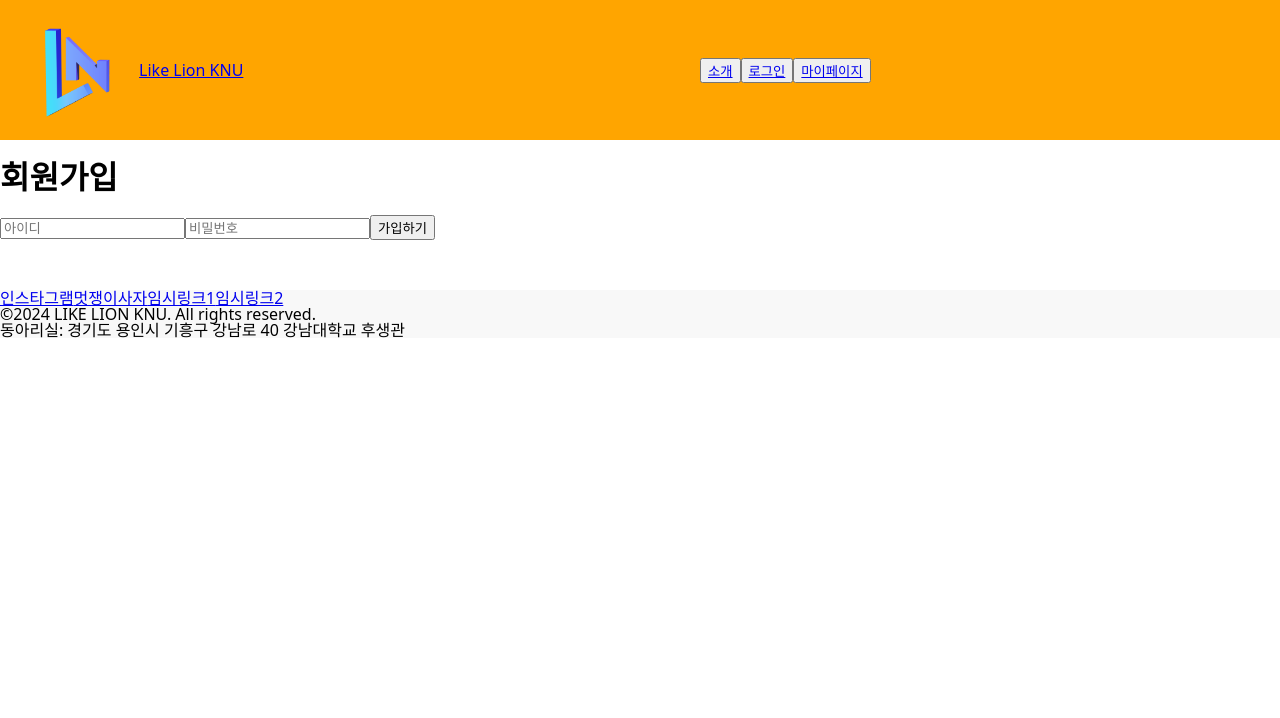
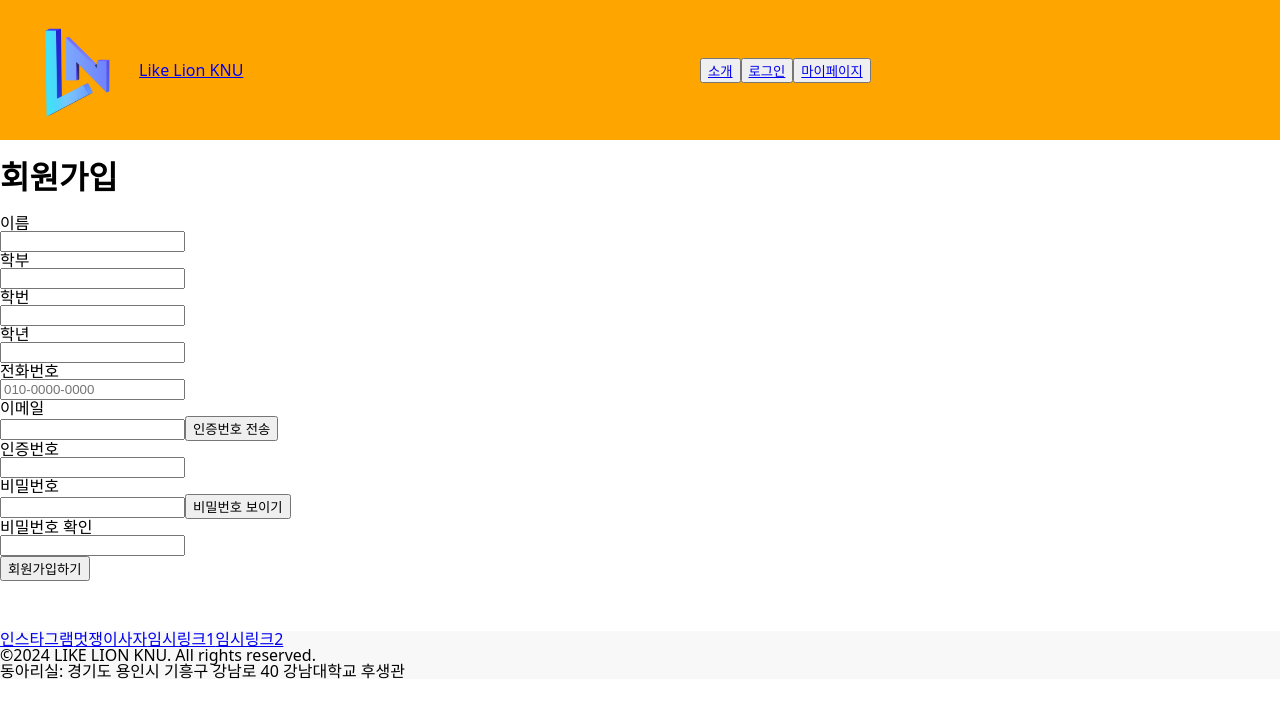
Before and after one commit to likelionknu/Likelion13-FE, a React (Vite) app: page /signup in a window 1280 px wide. Shown: the top 718 px of the page. Built offline with nearby package versions, Linux system fonts and the light colour scheme; a web font is replaced by a local one.

Commit message:
로그인,회원가입페이지 임시

```diff
--- a/src/Pages/LoginPage.tsx
+++ b/src/Pages/LoginPage.tsx
@@ -40,14 +40,14 @@ const LoginPage = () => {
               alert('로그인 기능 미구현 - /store/useAuthStore.ts 파일을 확인해봐요')
             }}
           >
-            로그인 할래요
+            로그인
           </button>
           <Link to='/signup'>
-            <button>회원가입 할래요</button>
+            <button>회원가입</button>
           </Link>
 
           <br />
-          <button onClick={handleTestLogin}>테스트로그인 할래요</button>
+          <button onClick={handleTestLogin}>테스트로그인</button>
         </div>
       )}
     </div>
--- a/src/Pages/MyPage.tsx
+++ b/src/Pages/MyPage.tsx
@@ -1,23 +1,108 @@
+import { useState } from 'react'
+import { useAuthStore } from '../store/useAuthStore'
+
 const MyPage = () => {
+  const [activeTab, setActiveTab] = useState<'edit' | 'result'>('edit')
+
+  const user = useAuthStore((state) => state.user)
+  console.log('user:', user) // user 정보 확인
+
+  const EditTab = () => (
+    <div>
+      <h2>정보 수정</h2>
+      <form>
+        <div>
+          <div>이름</div>
+          <input
+            type='text'
+            name='name'
+            placeholder='이름'
+            autoComplete='name'
+            value={user?.name || ''}
+            readOnly={true} // 수정 불가
+          />
+        </div>
+        <div>
+          <div>학부</div>
+          <input
+            type='text'
+            name='department'
+            placeholder='학부'
+            autoComplete='organization'
+            value={user?.department || ''}
+            readOnly={true} // 수정 불가
+          />
+        </div>
+        <div>
+          <div>학번</div>
+          <input
+            type='text'
+            name='studentId'
+            placeholder='학번'
+            autoComplete='off'
+            value={user?.studentId || ''}
+            readOnly={true} // 수정 불가
+          />
+        </div>
+        <div>
+          <div>학년</div>
+          <input
+            type='text'
+            name='grade'
+            placeholder='학년'
+            autoComplete='off'
+            value={user?.grade || ''}
+            readOnly={true} // 수정 불가
+          />
+        </div>
+        <div>
+          <div>전화번호</div>
+          <input
+            type='tel'
+            name='phone'
+            placeholder='01000000000'
+            maxLength={11}
+            autoComplete='tel'
+          />
+        </div>
+        <div>
+          <div>이메일</div>
+          <input
+            type='email'
+            name='email'
+            placeholder='이메일'
+            autoComplete='email'
+            value={user?.email || ''}
+            readOnly={true} // 수정 불가
+          />
+        </div>
+        <div>
+          <div>비밀번호 변경</div>
+        </div>
+        <button type='submit'>저장하기</button>
+      </form>
+    </div>
+  )
+
+  const ResultTab = () => (
+    <div>
+      <h2>지원 결과</h2>
+      <div>
+        <p>합격</p>
+        <p>불합격</p>
+      </div>
+    </div>
+  )
+
   return (
     <div>
       <h1>마이페이지</h1>
-      <form>
-        <button
-          onClick={() => {
-            alert('정보수정 미구현, 새로고침 됩니다')
-          }}
-        >
-          내 정보를 수정할래요
-        </button>
-        <button
-          onClick={() => {
-            alert('합격 페이지 미구현, 새로고침 됩니다')
-          }}
-        >
-          합격결과 볼래요
-        </button>
-      </form>
+      <div>
+        <button onClick={() => setActiveTab('edit')}>수정하기</button>
+        <button onClick={() => setActiveTab('result')}>결과보기</button>
+      </div>
+
+      {activeTab === 'edit' ? <EditTab /> : <ResultTab />}
     </div>
   )
 }
--- a/src/Pages/SignupPage.tsx
+++ b/src/Pages/SignupPage.tsx
@@ -1,17 +1,176 @@
+import { useState } from 'react'
+import { useNavigate } from 'react-router-dom'
+import { useAuthStore } from '../store/useAuthStore'
+
 const SignupPage = () => {
+  const [isCompleted, setIsCompleted] = useState(false)
+  const [showPassword, setShowPassword] = useState(false)
+  const [formData, setFormData] = useState({
+    name: '',
+    department: '',
+    studentId: '',
+    grade: '',
+    phone: '',
+    email: '',
+    verificationCode: '',
+    password: '',
+    passwordConfirm: '',
+  })
+  const { login } = useAuthStore()
+  const navigate = useNavigate()
+
+  const handleChange = (e: React.ChangeEvent<HTMLInputElement>) => {
+    const { name, value } = e.target
+    setFormData((prev) => ({
+      ...prev,
+      [name]: value,
+    }))
+  }
+
+  const handleSubmit = async (e: React.FormEvent) => {
+    e.preventDefault()
+
+    // test code
+    alert('임시 회원가입 성공 - 폼 데이터 콘솔로 확인해주세요')
+    console.log('회원가입 폼 데이터:', JSON.stringify(formData))
+    login({
+      name: formData.name,
+      department: formData.department,
+      studentId: formData.studentId,
+      grade: formData.grade,
+      phone: formData.phone,
+      email: formData.email,
+    })
+    setIsCompleted(true)
+    // test code
+
+    // try {
+    //   const response = await fetch('백엔드URL/signup', {
+    //     method: 'POST',
+    //     headers: {
+    //       'Content-Type': 'application/json',
+    //     },
+    //     body: JSON.stringify(formData),
+    //   })
+
+    //   if (response.ok) {
+    //     alert('회원가입 성공!')
+    //     login({
+    //       name: formData.name,
+    //       department: formData.department,
+    //       studentId: formData.studentId,
+    //       grade: formData.grade,
+    //       phone: formData.phone,
+    //       email: formData.email,
+    //     })
+    //   }
+    // } catch (error) {
+    //   console.error('회원가입 실패:', error)
+    //   alert('회원가입에 실패했습니다.')
+    // }
+  }
+
+  if (isCompleted) {
+    return (
+      <div>
+        <h1>회원가입이 완료되었습니다!</h1>
+        <p>환영합니다, {formData.name}님!</p>
+        <button onClick={() => navigate('/')}>메인페이지 구경하기</button>
+      </div>
+    )
+  }
+
   return (
     <div>
       <h1>회원가입</h1>
-      <form>
-        <input
-          type='text'
-          placeholder='아이디'
-        />
-        <input
-          type='password'
-          placeholder='비밀번호'
-        />
-        <button onClick={()=>{alert('회원가입 기능 미구현')}}>가입하기</button>
+      <form onSubmit={handleSubmit}>
+        <div>
+          <div>이름</div>
+          <input
+            type='text'
+            name='name'
+            value={formData.name}
+            onChange={handleChange}
+          />
+
+          <div>학부</div>
+          <input
+            type='text'
+            name='department'
+            value={formData.department}
+            onChange={handleChange}
+          />
+
+          <div>학번</div>
+          <input
+            type='text'
+            name='studentId'
+            value={formData.studentId}
+            onChange={handleChange}
+          />
+
+          <div>학년</div>
+          <input
+            type='text'
+            name='grade'
+            value={formData.grade}
+            onChange={handleChange}
+          />
+
+          <div>전화번호</div>
+          <input
+            type='tel'
+            name='phone'
+            placeholder='010-0000-0000'
+            pattern='(010)-\d{4}-\d{4}'
+            maxLength={13}
+            value={formData.phone}
+            onChange={handleChange}
+          />
+
+          <div>이메일</div>
+          <input
+            type='email'
+            name='email'
+            value={formData.email}
+            onChange={handleChange}
+          />
+          <button type='button'>인증번호 전송</button>
+
+          <div>인증번호</div>
+          <input
+            type='text'
+            name='verificationCode'
+            value={formData.verificationCode}
+            onChange={handleChange}
+          />
+
+          <div>비밀번호</div>
+          <input
+            type={showPassword ? 'text' : 'password'}
+            name='password'
+            value={formData.password}
+            onChange={handleChange}
+          />
+          <button
+            type='button'
+            onClick={() => setShowPassword((prev) => !prev)}
+          >
+            {showPassword ? '비밀번호 숨기기' : '비밀번호 보이기'}
+          </button>
+
+          <div>비밀번호 확인</div>
+          <input
+            type={showPassword ? 'text' : 'password'}
+            name='passwordConfirm'
+            value={formData.passwordConfirm}
+            onChange={handleChange}
+          />
+
+          <div>
+            <button type='submit'>회원가입하기</button>
+          </div>
+        </div>
       </form>
     </div>
   )
--- a/src/components/Nav.tsx
+++ b/src/components/Nav.tsx
@@ -10,7 +10,7 @@ const Nav = () => {
   const handleLogout = () => {
     logout()
     navigate('/') // 로그아웃하면 메인페이지로 이동
-    alert('로그아웃 되었어요')
+    alert('로그아웃합니다')
   }
 
   return (
@@ -18,7 +18,7 @@ const Nav = () => {
       <div style={{ display: 'flex', flexDirection: 'row', alignItems: 'center', backgroundColor: 'orange' }}>
         <Link
           to='/'
-          style={{ display: 'flex', flexDirection: 'row', alignItems: 'center', width:'700px' }}
+          style={{ display: 'flex', flexDirection: 'row', alignItems: 'center', width: '700px' }}
         >
           <img
             src={logo1}
--- a/src/store/useAuthStore.ts
+++ b/src/store/useAuthStore.ts
@@ -1,15 +1,26 @@
 import { create } from 'zustand'
+
+interface User {
+  name: string
+  department: string
+  studentId: string
+  grade: string
+  phone: string
+  email: string
+}
 
 interface AuthState {
   isLoggedIn: boolean
-  login: () => void
+  user: User | null
+  login: (user: User) => void
   logout: () => void
   testLogin: () => void
 }
 
 export const useAuthStore = create<AuthState>((set) => ({
   isLoggedIn: false,
-  login: () => set({ isLoggedIn: true }),
-  logout: () => set({ isLoggedIn: false }),
-  testLogin: () => set({ isLoggedIn: true }),
+  user: null,
+  login: (user) => set({ isLoggedIn: true, user }),
+  logout: () => set({ isLoggedIn: false, user: null }),
+  testLogin: () => set({ isLoggedIn: true, user: { name: '테스트', department: '테스트 학부', studentId: '12345678', grade: '1', phone: '01012345678', email: 'test@kangnam.ac.kr' } }),
 }))
```
